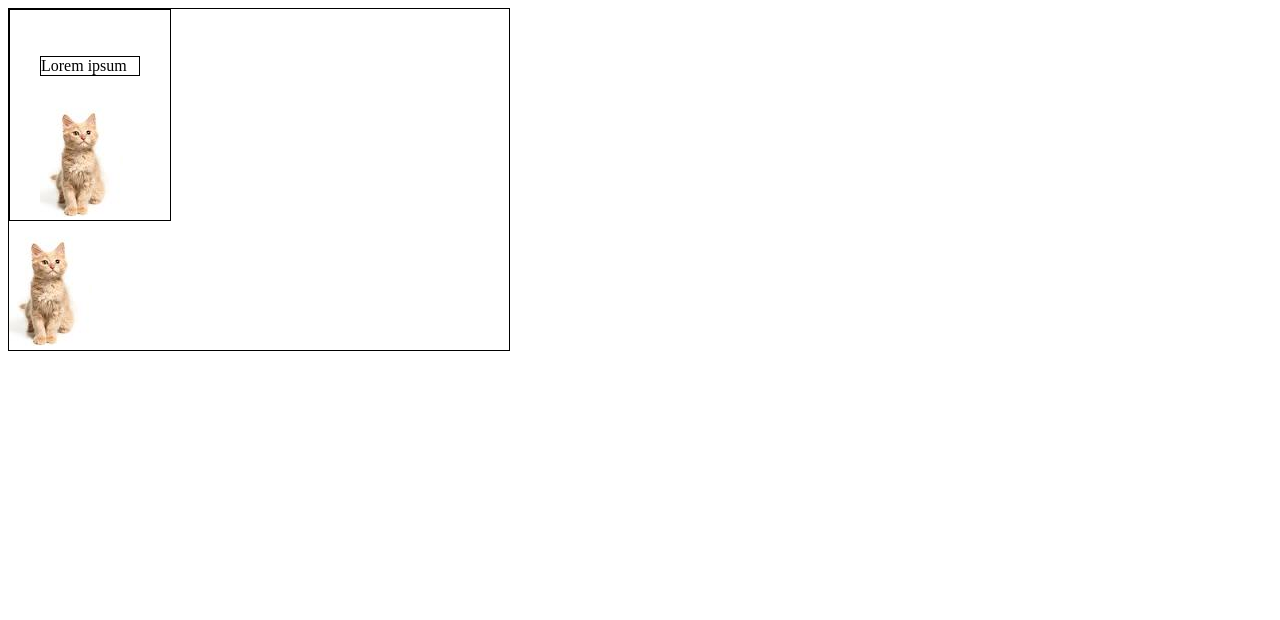
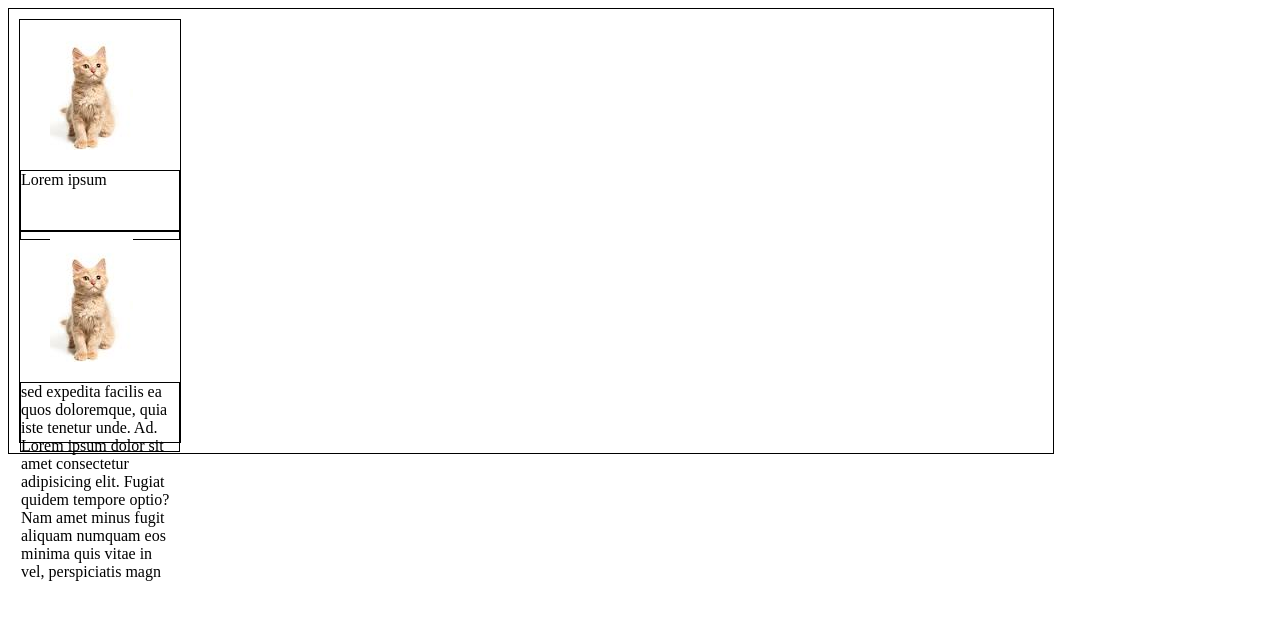
Before and after one commit to CedBG/exercice-autocorrection-flexbox, a plain HTML site: page phase1-exercice1/exercice1/index.html in a window 1280 px wide. Drawn offline with Linux system fonts and the light colour scheme.

Commit message:
phase1 exercice1 flexbox

```diff
--- a/phase1-exercice1/exercice1/css/style.css
+++ b/phase1-exercice1/exercice1/css/style.css
@@ -1,13 +1,39 @@
 .container {
     border: 1px solid;
-    width: 500px;
+    width: 80vw;
+    padding: 10px;
 }
 .p1 {
     border: 1px solid;
+    width: 158px;
+    height: 68px;
+    margin-left: -30px;
 }
-.chaton1 {
+
+.p2 {
+    border: 1px solid;
+    width: 158px;
+    height: 68px;
+    margin-left: -30px;
+}
+
+.v1 {
     border: 1px solid;
     width: 100px;
     height: 150px;
     padding: 30px;
 }
+.v2 {
+    border: 1px solid;
+    width: 100px;
+    height: 150px;
+    padding: 30px;
+}
+
+.chaton1 {
+    margin-top: -25px;
+}
+
+.chaton2 {
+    margin-top: -25px;
+}
--- a/phase1-exercice1/exercice1/index.html
+++ b/phase1-exercice1/exercice1/index.html
@@ -8,17 +8,24 @@
     <link rel="stylesheet" href="css/style.css">
 </head>
 <body>
+
     <div class="container">
 
-    <div class="chaton1">
+    <div class="v1">
+        <img src="chaton.jpg" alt="chaton1" class="chaton1">
         <p class="p1">
             Lorem ipsum
         </p>
-        <img src="/chaton.jpg" alt="chaton1">
     </div>
 
-    <div class="chatton2">
-        <img src="/chaton.jpg" alt="chaton2">
+    <div class="v2">
+        <img src="chaton.jpg" alt="chaton2" class="chaton2">
+        <p class="p2">
+            sed expedita facilis ea quos doloremque, quia iste tenetur unde.
+            Ad. Lorem ipsum dolor sit amet consectetur adipisicing elit. Fugiat
+             quidem tempore optio? Nam amet minus fugit aliquam numquam eos
+              minima quis vitae in vel, perspiciatis magn
+        </p>
     </div>
 
     </div>
```
Also changed, not shown: phase1-exercice1/exercice1/chaton.jpg (renamed from chaton.jpg), 1 other file.
